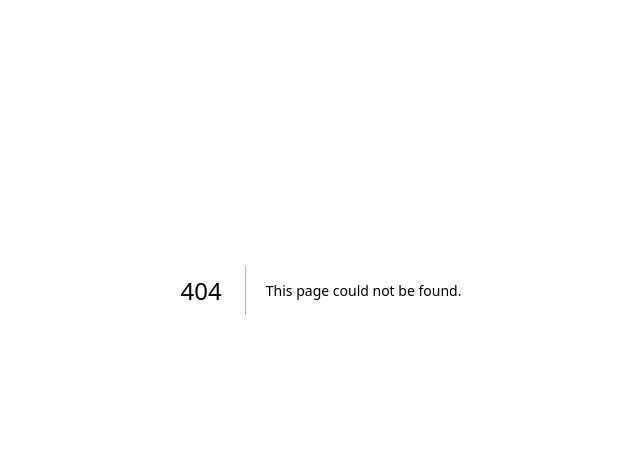
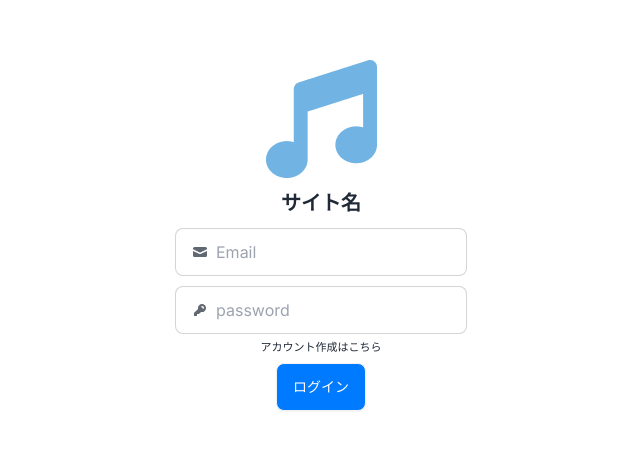
Before and after one commit to almost-third-grade-in-hackathon/MusicSNS-Frontend, a Next.js app in the folder workspace/: page /login in a window 1280 px wide. Before the commit this address had no page. Shown: the part 110-560 px from the top of the page, without its empty margins (319-959 px from the left). Built offline with nearby package versions, Linux system fonts and the light colour scheme.

Commit message:
ログイン画面の枠組み作成

```diff
--- /dev/null
+++ b/workspace/src/app/components/custom-button.tsx
@@ -0,0 +1,18 @@
+// biome-ignore lint/style/useImportType: <explanation>
+import React from "react"
+
+type Tpops = {
+	// biome-ignore lint/style/useNamingConvention: <explanation>
+	text: string
+}
+
+const CustomButton: React.FC<Tpops> = ({ text }) => {
+	return (
+		<div>
+			{/* biome-ignore lint/a11y/useButtonType: <explanation> */}
+			<button className="btn">{text}</button>
+		</div>
+	)
+}
+
+export default CustomButton
--- /dev/null
+++ b/workspace/src/app/components/e-mail-password.tsx
@@ -0,0 +1,52 @@
+// biome-ignore lint/correctness/noUnusedImports: <explanation>
+import React from "react"
+
+const EmailPassword = () => {
+	return (
+		<>
+			<div className="e-mail">
+				<label className="input input-bordered flex items-center gap-2">
+					{/* biome-ignore lint/a11y/noSvgWithoutTitle: <explanation> */}
+					<svg
+						xmlns="http://www.w3.org/2000/svg"
+						viewBox="0 0 16 16"
+						fill="currentColor"
+						className="h-4 w-4 opacity-70"
+					>
+						<path d="M2.5 3A1.5 1.5 0 0 0 1 4.5v.793c.026.009.051.02.076.032L7.674 8.51c.206.1.446.1.652 0l6.598-3.185A.755.755 0 0 1 15 5.293V4.5A1.5 1.5 0 0 0 13.5 3h-11Z" />
+						<path d="M15 6.954 8.978 9.86a2.25 2.25 0 0 1-1.956 0L1 6.954V11.5A1.5 1.5 0 0 0 2.5 13h11a1.5 1.5 0 0 0 1.5-1.5V6.954Z" />
+					</svg>
+					<input
+						type="text"
+						className="grow"
+						placeholder="Email"
+					/>
+				</label>
+			</div>
+			<div className="password">
+				<label className="input input-bordered flex items-center gap-2">
+					{/* biome-ignore lint/a11y/noSvgWithoutTitle: <explanation> */}
+					<svg
+						xmlns="http://www.w3.org/2000/svg"
+						viewBox="0 0 16 16"
+						fill="currentColor"
+						className="h-4 w-4 opacity-70"
+					>
+						<path
+							fillRule="evenodd"
+							d="M14 6a4 4 0 0 1-4.899 3.899l-1.955 1.955a.5.5 0 0 1-.353.146H5v1.5a.5.5 0 0 1-.5.5h-2a.5.5 0 0 1-.5-.5v-2.293a.5.5 0 0 1 .146-.353l3.955-3.955A4 4 0 1 1 14 6Zm-4-2a.75.75 0 0 0 0 1.5.5.5 0 0 1 .5.5.75.75 0 0 0 1.5 0 2 2 0 0 0-2-2Z"
+							clipRule="evenodd"
+						/>
+					</svg>
+					<input
+						type="password"
+						className="grow"
+						placeholder="password"
+					/>
+				</label>
+			</div>
+		</>
+	)
+}
+
+export default EmailPassword
--- a/workspace/src/app/layout.tsx
+++ b/workspace/src/app/layout.tsx
@@ -1,22 +1,22 @@
-import type { Metadata } from "next";
-import { Inter } from "next/font/google";
-import "./globals.css";
+import type { Metadata } from "next"
+import { Inter } from "next/font/google"
+import "./globals.css"
 
-const inter = Inter({ subsets: ["latin"] });
+// biome-ignore lint/style/useNamingConvention: <explanation>
+const inter = Inter({ subsets: ["latin"] })
 
-export const metadata: Metadata = {
-  title: "Create Next App",
-  description: "Generated by create next app",
-};
+// biome-ignore lint/style/useNamingConvention: <explanation>
+export const metadata: Metadata = {}
 
 export default function RootLayout({
-  children,
+	children,
 }: Readonly<{
-  children: React.ReactNode;
+	// biome-ignore lint/style/useNamingConvention: <explanation>
+	children: React.ReactNode
 }>) {
-  return (
-    <html lang="en">
-      <body className={inter.className}>{children}</body>
-    </html>
-  );
+	return (
+		<html lang="en">
+			<body className={inter.className}>{children}</body>
+		</html>
+	)
 }
--- /dev/null
+++ b/workspace/src/app/login/page.tsx
@@ -0,0 +1,23 @@
+// biome-ignore lint/correctness/noUnusedImports: <explanation>
+import React from "react"
+import "../style.css"
+import CustomButton from "../components/custom-button"
+import EmailPassword from "../components/e-mail-password"
+
+export default function Home() {
+	return (
+		<main>
+			<div className="all-login">
+				{/* biome-ignore lint/a11y/useAltText: <explanation> */}
+				<img
+					className="music-image"
+					src="./music-img.png"
+				/>
+				<text className="text">サイト名</text>
+				<EmailPassword />
+				<text className="new-people">アカウント作成はこちら</text>
+				<CustomButton text="ログイン" />
+			</div>
+		</main>
+	)
+}
--- a/workspace/src/app/page.tsx
+++ b/workspace/src/app/page.tsx
@@ -1,8 +1,9 @@
-import Image from "next/image";
+// biome-ignore lint/correctness/noUnusedImports: <explanation>
+import React from "react"
 
-export default function Home() {
-  return (
-    <main>
-    </main>
-  );
+// biome-ignore lint/style/useNamingConvention: <explanation>
+const page = () => {
+	return <div>page</div>
 }
+
+export default page
--- /dev/null
+++ b/workspace/src/app/style.css
@@ -0,0 +1,41 @@
+.all-login{
+    display: flex;
+    justify-content: center;
+    align-items: center;
+    flex-direction: column;
+    margin-top: 20vh;
+}
+
+.e-mail{
+    margin: 5px;
+}
+
+.password{
+    margin: 5px;
+}
+
+.music-image{
+    margin: 5px;
+    margin-top: 10px;
+}
+
+.text{
+    font-weight: bold;
+    font-size: 20px;
+    margin: 5px;
+}
+
+.btn{
+    background:#007afe;
+    color: white;
+    font-weight: lighter;
+    margin-top: 7px;
+}
+
+.btn:hover{
+    background-color: #006CE1;
+}
+
+.new-people{
+    font-size: 11px;
+}
```
Also changed, not shown: workspace/public/music-img.png (added).
